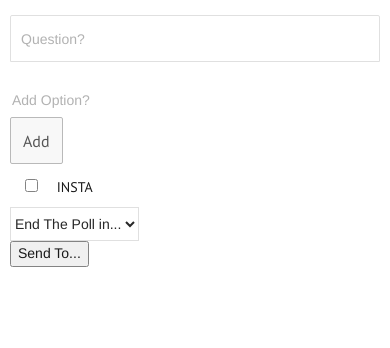
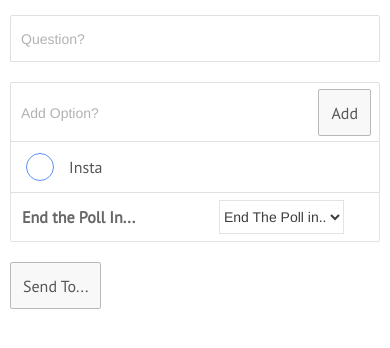
Before and after one commit to chansky/iOpinio, a website: page www/index.html at #/createPoll in a window 390 px wide. Shown: the part 38-386 px from the top of the page. Drawn offline with Linux system fonts and the light colour scheme; some packages are replaced by stand-ins of ours.

Commit message:
added reference to the corresponding ngController

```diff
--- a/www/js/controllers.js
+++ b/www/js/controllers.js
@@ -15,6 +15,8 @@ angular.module('iOpinio.controllers', [])
         $scope.submitLogin = function(){
             var u = $scope.username;
             var p = $scope.password;
+            console.log(u);
+            console.log(p);
             if(u!='' && p!=''){
                 iOpinio.create(u, p).success(function(res){
                     console.log("the db access returned: " +res);
@@ -41,11 +43,8 @@ angular.module('iOpinio.controllers', [])
     .controller('createPollCtrl', function($scope, $location){
       options=[]; photos=[]; //hopefully this doesn't screw things up, added 7-28-14
 
-
-            $("#add-option-button").on("tap", function(){
-
-            //e.preventDefault();
-          //  window.alert("Adding option");
+        $scope.add_option = function(){
+            console.log("clicked add option");
             var field=document.getElementById("add-option-text");
             console.log("yoooooo: "+$(field).val());
             tImgID="tmppic"+optionCounter;
@@ -65,8 +64,8 @@ angular.module('iOpinio.controllers', [])
                 window.alert("Nothing to add!",function(){});
             }
             $("#createPoll").trigger("create");
+        }
 
-        });
         $('#options-list').on('click', '#remove-option-button', function(event) {
             console.log("remove clicked on");
             tImgID="tmppic"+(optionCounter);  //used to be -1
--- a/www/templates/createPoll.html
+++ b/www/templates/createPoll.html
@@ -9,16 +9,24 @@
     <ul class="list" id="options-list">
     </ul>
     <div data-role="controlgroup" data-inline="true">
+      <label class="item item-input">
         <input type="text" id="add-option-text" data-wrapper-class="controlgroup-textinput ui-btn" placeholder="Add Option?">
-        <button class="button" id="add-option-button" ng-click="add_option_textFN();"> Add </button>
+        <button class="button" id="add-option-button" ng-click="add_option()"> Add </button>
+      </label>
     </div>
-
-    <input type="checkbox" name="checkbox-1" id="INSTABOX" class="custom" style="margin:15px"/>
-    <label for="checkbox-1" style="color:black">INSTA</label>
-
-
-    <select class="basic" id="timeOptions">
-        <option value="">End The Poll in...</option>
+  <li class="item item-checkbox">
+     <label class="checkbox">
+       <input type="checkbox" name="checkbox-1" id="INSTABOX">
+     </label>
+     Insta
+  </li>
+    <div class="list">
+    <label class="item item-input item-select">
+      <div class="input-label">
+        End the Poll In...
+      </div>
+    <select>
+        <option selected>End The Poll in..</option>
         <option>1 Minute</option>
         <option>5 Minutes</option>
         <option>10 Minutes</option>
@@ -27,7 +35,9 @@
         <option>1 Day</option>
         <option>1 Week</option>
     </select>
-    <input type="button" id="sendTo" value="Send To..." onclick="goToSendToPage();">
+    </label>
+  </div>
+    <button class="button" id="sendTo" ng-click="goToSendToPage()"> Send To... </button>
   </div>
 </div>
 
```
Also changed, not shown: www/templates/loginPage.html (+4 -2 lines), 1 other file.
